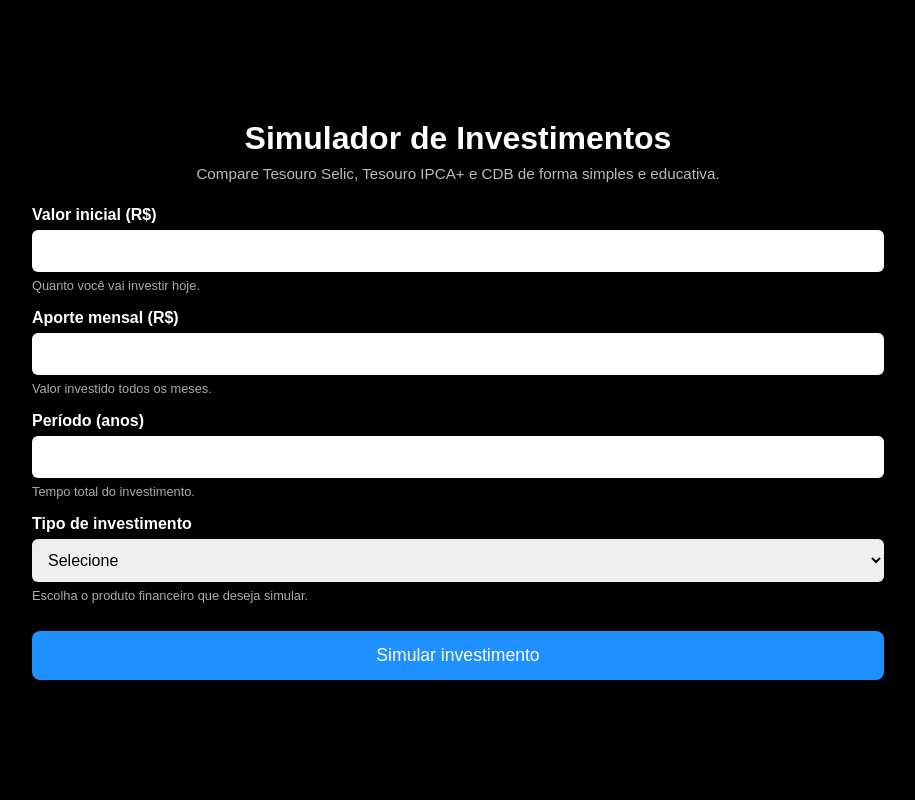
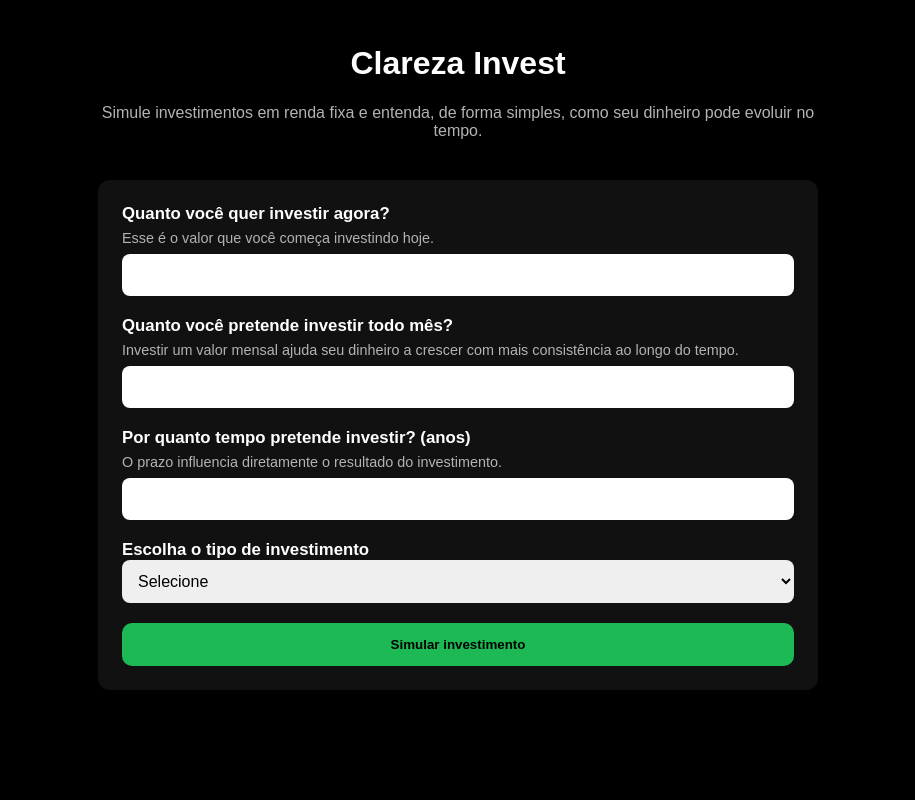
Before and after one commit to brandaoyan19-dotcom/Simulador-investimentos-flask, a Flask app: page / in a window 1280 px wide. Shown: the whole page, without its empty margins (182-1097 px from the left). Run offline with Flask 3, Linux system fonts and the light colour scheme.

Commit message:
Melhorar o visual

```diff
--- a/app.py
+++ b/app.py
@@ -2,77 +2,65 @@ from flask import Flask, render_template, request
 
 app = Flask(__name__)
 
-SELIC_ANUAL = 0.13      # 13% a.a.
-IPCA_ANUAL = 0.045     # 4,5% a.a.
+SELIC_ANUAL = 0.13  # 13% a.a. (exemplo educativo)
+IPCA_ANUAL = 0.045  # 4,5% a.a. (exemplo educativo)
+
+def formatar(v):
+    return f"{v:,.2f}".replace(",", "X").replace(".", ",").replace("X", ".")
 
 @app.route("/", methods=["GET", "POST"])
 def index():
     resultado = None
 
     if request.method == "POST":
-        tipo = request.form.get("tipo")
-        valor_inicial = float(request.form.get("valor_inicial", 0))
-        aporte_mensal = float(request.form.get("aporte_mensal", 0))
-        anos = int(request.form.get("periodo", 0))
+        valor_inicial = float(request.form["valor_inicial"])
+        aporte_mensal = float(request.form["aporte_mensal"])
+        anos = int(request.form["anos"])
+        tipo = request.form["tipo"]
 
         meses = anos * 12
-        total_investido = valor_inicial + (aporte_mensal * meses)
-
-        rendimento = 0
-        taxa_anual_usada = 0
-        explicacao = ""
-        vale_a_pena = ""
+        investido = valor_inicial + aporte_mensal * meses
 
         if tipo == "selic":
-            taxa_anual_usada = SELIC_ANUAL
-            taxa_mensal = (1 + taxa_anual_usada) ** (1/12) - 1
-            rendimento = total_investido * ((1 + taxa_mensal) ** meses - 1)
+            taxa_mensal = SELIC_ANUAL / 12
+            explicacao = "O Tesouro Selic é indicado para quem busca segurança e liquidez."
+        elif tipo == "ipca":
+            adicional = float(request.form["ipca_adicional"]) / 100
+            taxa_mensal = (IPCA_ANUAL + adicional) / 12
+            explicacao = "O Tesouro IPCA+ protege o poder de compra no longo prazo."
+        elif tipo == "cdb":
+            cdi = float(request.form["cdi_percentual"]) / 100
+            taxa_mensal = (SELIC_ANUAL * cdi) / 12
+            explicacao = "O CDB rende conforme o percentual do CDI contratado."
+        else:
+            taxa_mensal = 0
+            explicacao = ""
 
-            explicacao = (
-                "O Tesouro Selic acompanha a taxa básica de juros da economia. "
-                "É indicado para curto prazo e reserva de emergência."
-            )
-            vale_a_pena = "Vale a pena se você busca segurança e liquidez."
+        total = valor_inicial
+        for _ in range(meses):
+            total = total * (1 + taxa_mensal) + aporte_mensal
 
-        elif tipo == "ipca":
-            ipca_extra = float(request.form.get("ipca_extra", 0))
-            taxa_anual_usada = IPCA_ANUAL + (ipca_extra / 100)
-            taxa_mensal = (1 + taxa_anual_usada) ** (1/12) - 1
-            rendimento = total_investido * ((1 + taxa_mensal) ** meses - 1)
+        rendimento = total - investido
+        percentual = (rendimento / investido) * 100 if investido > 0 else 0
 
-            explicacao = (
-                f"O Tesouro IPCA+ protege contra a inflação (IPCA ≈ {IPCA_ANUAL*100:.1f}% a.a.) "
-                f"e ainda paga um ganho real de {ipca_extra:.1f}% ao ano."
-            )
-            vale_a_pena = "Vale a pena principalmente para objetivos de longo prazo."
-
-        elif tipo == "cdb":
-            cdi_percent = float(request.form.get("cdi_percent", 0))
-            taxa_anual_usada = SELIC_ANUAL * (cdi_percent / 100)
-            taxa_mensal = (1 + taxa_anual_usada) ** (1/12) - 1
-            rendimento = total_investido * ((1 + taxa_mensal) ** meses - 1)
-
-            explicacao = (
-                f"O CDB rende {cdi_percent:.0f}% do CDI. "
-                f"Como o CDI acompanha a Selic (~{SELIC_ANUAL*100:.1f}% a.a.), "
-                f"seu investimento rendeu cerca de {taxa_anual_usada*100:.1f}% ao ano."
-            )
-            vale_a_pena = "Vale a pena se o banco for confiável e o percentual do CDI for alto."
-
-        valor_final = total_investido + rendimento
-        percentual_ganho = (rendimento / total_investido) * 100 if total_investido > 0 else 0
+        if tipo == "ipca" and anos < 3:
+            veredito = "Para prazos curtos, esse investimento geralmente não vale a pena."
+            classe = "no"
+        else:
+            veredito = "Para esse prazo, o investimento tende a valer a pena."
+            classe = "ok"
 
         resultado = {
-    "total_investido": f"{total_investido:,.2f}".replace(",", "X").replace(".", ",").replace("X", "."),
-    "rendimento": f"{rendimento:,.2f}".replace(",", "X").replace(".", ",").replace("X", "."),
-    "valor_final": f"{valor_final:,.2f}".replace(",", "X").replace(".", ",").replace("X", "."),
-    "percentual_ganho": f"{percentual_ganho:.2f}",
-    "explicacao": explicacao,
-    "vale_a_pena": vale_a_pena
+            "investido": formatar(investido),
+            "final": formatar(total),
+            "rendimento": formatar(rendimento),
+            "percentual": f"{percentual:.2f}",
+            "explicacao": explicacao,
+            "veredito": veredito,
+            "classe": classe
         }
 
     return render_template("index.html", resultado=resultado)
 
-
 if __name__ == "__main__":
     app.run(host="0.0.0.0", port=10000)
--- a/static/style.css
+++ b/static/style.css
@@ -1,114 +1,115 @@
 * {
   box-sizing: border-box;
-    margin: 0;
-    padding: 0;
 }
 
 html, body {
-    width: 100%;
-    height: 100%;
-    background-color: #000;
-    font-family: Arial, sans-serif;
+  margin: 0;
+  padding: 0;
+  min-height: 100%;
+  background: #000;
   color: #fff;
+  font-family: Arial, Helvetica, sans-serif;
 }
 
 .container {
   min-height: 100vh;
-    width: 100%;
-    max-width: 900px;
-    margin: auto;
-    padding: 24px;
   display: flex;
   flex-direction: column;
-    justify-content: center;
+  align-items: center;
+  padding: 24px 16px;
 }
 
-h1 {
+.header {
   text-align: center;
-    margin-bottom: 8px;
+  max-width: 720px;
+  margin-bottom: 24px;
 }
 
 .subtitle {
-    text-align: center;
-    font-size: 0.95rem;
-    color: #bbb;
-    margin-bottom: 24px;
+  color: #b3b3b3;
 }
 
-form {
-    display: flex;
-    flex-direction: column;
-    gap: 16px;
+.card {
+  width: 100%;
+  max-width: 720px;
+  background: #111;
+  padding: 24px;
+  border-radius: 12px;
 }
 
 .field {
-    display: flex;
-    flex-direction: column;
-    gap: 6px;
+  margin-bottom: 20px;
 }
 
-label {
+.title {
+  font-size: 1.05rem;
   font-weight: bold;
 }
 
-input, select {
-    padding: 12px;
-    font-size: 1rem;
-    border-radius: 6px;
-    border: none;
+.legend {
+  font-size: 0.9rem;
+  color: #b3b3b3;
+  margin: 6px 0 8px;
 }
 
-small {
-    font-size: 0.8rem;
-    color: #aaa;
+.dynamic {
+  margin-top: 10px;
 }
 
-button {
-    margin-top: 12px;
+input, select {
+  width: 100%;
+  padding: 12px;
+  border-radius: 8px;
+  border: none;
+  font-size: 1rem;
+}
+
+.btn {
+  width: 100%;
   padding: 14px;
-    font-size: 1.1rem;
-    background-color: #1e90ff;
-    color: #fff;
+  background: #1db954;
+  color: #000;
+  font-weight: bold;
   border: none;
-    border-radius: 8px;
+  border-radius: 10px;
   cursor: pointer;
 }
 
-button:hover {
+.btn:hover {
   opacity: 0.9;
-}
-
-.resultado {
-    margin-top: 32px;
-    padding: 20px;
-    border-radius: 8px;
-    background-color: #111;
-}
-
-.resultado h2 {
-    margin-bottom: 12px;
-}
-
-.explicacao {
-    margin-top: 12px;
-    font-size: 0.95rem;
-    color: #ddd;
 }
 
 .hidden {
   display: none;
 }
 
-/* Tablets */
-@media (min-width: 768px) {
-    .container {
-        max-width: 700px;
+.result {
+  max-width: 720px;
+  margin-top: 28px;
+  text-align: left;
+}
+
+.explain {
+  margin-top: 12px;
+  color: #d0d0d0;
+}
+
+.veredito {
+  margin-top: 10px;
+  font-weight: bold;
+}
+
+.veredito.ok {
+  color: #1db954;
+}
+
+.veredito.no {
+  color: #ff4d4d;
+}
+
+/* Responsividade */
+@media (max-width: 600px) {
+  .card {
+    padding: 18px;
   }
 }
-
-/* Desktop */
-@media (min-width: 1024px) {
-    .container {
-        max-width: 900px;
-    }
-}
--- a/templates/index.html
+++ b/templates/index.html
@@ -1,103 +1,111 @@
 <!DOCTYPE html>
-<html lang="pt-BR">
+<html lang="pt-br">
 <head>
-    <meta charset="UTF-8">
-    <title>Simulador Educacional de Investimentos</title>
-    <meta name="viewport" content="width=device-width, initial-scale=1.0">
-    <link rel="stylesheet" href="/static/style.css">
+  <meta charset="UTF-8" />
+  <meta name="viewport" content="width=device-width, initial-scale=1.0" />
+  <title>Clareza Invest</title>
+  <link rel="stylesheet" href="{{ url_for('static', filename='style.css') }}">
 </head>
-
 <body>
   <main class="container">
+    <header class="header">
+      <h1>Clareza Invest</h1>
+      <p class="subtitle">
+        Simule investimentos em renda fixa e entenda, de forma simples, como seu dinheiro pode evoluir no tempo.
+      </p>
+    </header>
 
-        <h1>Simulador de Investimentos</h1>
-        <p class="subtitle">
-            Compare Tesouro Selic, Tesouro IPCA+ e CDB de forma simples e educativa.
-        </p>
-
-        <form method="POST">
-
-
-            <!-- Valor inicial -->
+    <form method="POST" class="card">
+      <!-- Passo 1 -->
       <div class="field">
-                <label>Valor inicial (R$)</label>
-                <input type="number" step="0.01" name="valor_inicial" required>
-                <small>Quanto você vai investir hoje.</small>
+        <label class="title">Quanto você quer investir agora?</label>
+        <p class="legend">Esse é o valor que você começa investindo hoje.</p>
+        <input type="number" name="valor_inicial" step="0.01" required>
       </div>
 
-            <!-- Aporte mensal -->
+      <!-- Passo 2 -->
       <div class="field">
-                <label>Aporte mensal (R$)</label>
-                <input type="number" step="0.01" name="aporte_mensal" required>
-                <small>Valor investido todos os meses.</small>
+        <label class="title">Quanto você pretende investir todo mês?</label>
+        <p class="legend">Investir um valor mensal ajuda seu dinheiro a crescer com mais consistência ao longo do tempo.</p>
+        <input type="number" name="aporte_mensal" step="0.01" required>
       </div>
 
-            <!-- Período -->
+      <!-- Passo 3 -->
       <div class="field">
-                <label>Período (anos)</label>
-                <input type="number" name="periodo" required>
-                <small>Tempo total do investimento.</small>
+        <label class="title">Por quanto tempo pretende investir? (anos)</label>
+        <p class="legend">O prazo influencia diretamente o resultado do investimento.</p>
+        <input type="number" name="anos" required>
       </div>
 
-             <!-- Tipo de investimento -->
+      <!-- Passo 4 -->
       <div class="field">
-    <label>Tipo de investimento</label>
-    <select name="tipo" id="tipo" required onchange="ajustarCampos()">
+        <label class="title">Escolha o tipo de investimento</label>
+        <select name="tipo" id="tipo" onchange="ajustarCampos()" required>
           <option value="">Selecione</option>
           <option value="selic">Tesouro Selic</option>
           <option value="ipca">Tesouro IPCA+</option>
           <option value="cdb">CDB</option>
         </select>
-    <small>Escolha o produto financeiro que deseja simular.</small>
+
+        <p class="legend dynamic" id="descricao"></p>
       </div>
 
-            <!-- IPCA -->
-            <div class="field hidden" id="campo-ipca">
-                <label>Adicional acima do IPCA (%)</label>
-                <input type="number" step="0.01" name="ipca_extra">
-                <small>Ganho real acima da inflação.</small>
+      <!-- Condicional IPCA -->
+      <div class="field hidden" id="campo_ipca">
+        <label class="title">Qual adicional acima do IPCA?</label>
+        <p class="legend">Essa é a taxa que você recebe além da inflação.</p>
+        <input type="number" name="ipca_adicional" step="0.01">
       </div>
 
-            <!-- CDI -->
-            <div class="field hidden" id="campo-cdb">
-                <label>Percentual do CDI (%)</label>
-                <input type="number" step="0.01" name="cdi_percent">
-                <small>Quanto do CDI esse CDB paga.</small>
+      <!-- Condicional CDI -->
+      <div class="field hidden" id="campo_cdi">
+        <label class="title">Qual percentual do CDI?</label>
+        <p class="legend">
+          Esse percentual define quanto o investimento rende em relação ao CDI ao longo do tempo.
+        </p>
+        <input type="number" name="cdi_percentual" step="0.01">
       </div>
 
-            <button type="submit">Simular investimento</button>
+      <button type="submit" class="btn">Simular investimento</button>
     </form>
 
     {% if resultado %}
-        <section class="resultado">
+    <section class="result">
       <h2>Resultado da simulação</h2>
 
-            <p><strong>Total investido:</strong> R$ {{ resultado.total_investido }}</p>
-            <p><strong>Rendimento:</strong> R$ {{ resultado.rendimento }}</p>
-            <p><strong>Valor final:</strong> R$ {{ resultado.valor_final }}</p>
-            <p><strong>Ganho percentual:</strong> {{ resultado.percentual_ganho }}%</p>
+      <p><strong>Você investiu:</strong> R$ {{ resultado.investido }}</p>
+      <p><strong>Valor final:</strong> R$ {{ resultado.final }}</p>
+      <p><strong>Rendimento:</strong> R$ {{ resultado.rendimento }} ({{ resultado.percentual }}%)</p>
 
-            <div class="explicacao">
-                <p>{{ resultado.explicacao }}</p>
-                <p><strong>{{ resultado.vale_a_pena }}</strong></p>
-            </div>
+      <p class="explain">{{ resultado.explicacao }}</p>
+      <p class="veredito {{ resultado.classe }}">{{ resultado.veredito }}</p>
     </section>
     {% endif %}
-
   </main>
 
   <script>
     function ajustarCampos() {
       const tipo = document.getElementById("tipo").value;
-            document.getElementById("campo-ipca").classList.add("hidden");
-            document.getElementById("campo-cdb").classList.add("hidden");
+      const desc = document.getElementById("descricao");
+      const ipca = document.getElementById("campo_ipca");
+      const cdi = document.getElementById("campo_cdi");
 
-            if (tipo === "ipca") {
-                document.getElementById("campo-ipca").classList.remove("hidden");
-            }
+      ipca.classList.add("hidden");
+      cdi.classList.add("hidden");
 
-            if (tipo === "cdb") {
-                document.getElementById("campo-cdb").classList.remove("hidden");
+      if (tipo === "selic") {
+        desc.textContent =
+          "É um título público do governo que rende conforme a taxa Selic. Indicado para segurança e liquidez.";
+      } else if (tipo === "ipca") {
+        desc.textContent =
+          "É um título público que rende a inflação (IPCA) mais uma taxa fixa. Indicado para longo prazo.";
+        ipca.classList.remove("hidden");
+      } else if (tipo === "cdb") {
+        desc.textContent =
+          "É um investimento em que você empresta dinheiro a um banco e recebe juros atrelados ao CDI.";
+        cdi.classList.remove("hidden");
+      } else {
+        desc.textContent = "";
       }
     }
   </script>
```
Lines whose indentation alone changed are shown as unchanged.
